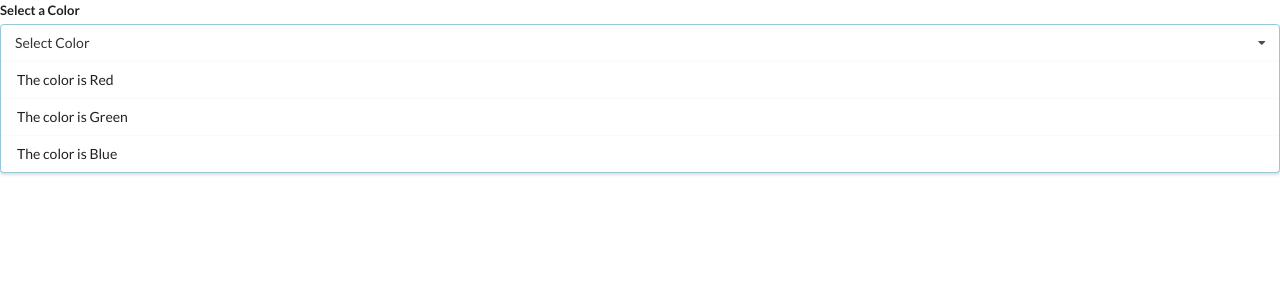
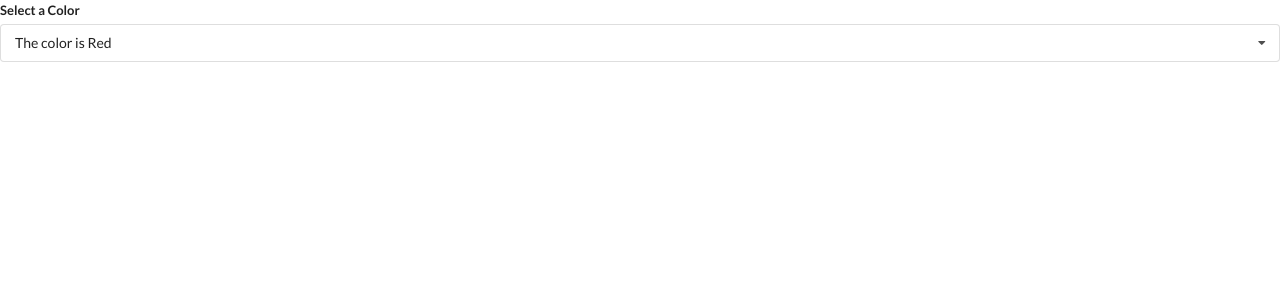
Before and after one commit to IchwanSetyawan/React-widgets, a React (Create React App) app: page / in a window 1280 px wide. Shown: the top 300 px of the page. Built offline with nearby package versions, Linux system fonts and the light colour scheme.

Commit message:
hidding and showing the option list

```diff
--- a/src/App.js
+++ b/src/App.js
@@ -1,4 +1,4 @@
-import React from 'react';
+import React, {useState} from 'react';
 import Accordion from './components/Accordion';
 import Search from './components/Search';
 import Dropdown from './components/Dropdown';
@@ -34,11 +34,17 @@
 ];
 
 const App = () => {
+  const [selected, setSelected] = useState(options[0])
+
+
+
   return (
     <div>
-      {/* <Search />       */}
-      <Dropdown options={options}/>
-      {/* <Accordion items={items}/> */}
+      <Dropdown
+        selected={selected}
+        onSelectedChange={setSelected}
+        options={options}
+      />
     </div>
   );
 };
--- a/src/components/Dropdown.js
+++ b/src/components/Dropdown.js
@@ -1,9 +1,19 @@
-import React from 'react';
+import React,{useState} from 'react';
 
-const Dropdown = ({options}) => {
+const Dropdown = ({options, selected, onSelectedChange }) => {
+
+    const [open, setOpen] = useState(false);
+
     const renderedOptions = options.map((option)=>{
+        if(option.value === selected.value){
+            return null
+        }
         return (
-            <div key={option.value} className="item">
+            <div
+                key={option.value}
+                className="item"
+                onClick={()=> onSelectedChange(option)}
+            >
                 {option.label}
             </div>
         )
@@ -12,10 +22,13 @@
         <div className="ui form">
             <div className="field">
                 <label className="label">Select a Color</label>
-                <div className="ui selection dropdown visible active">
+                <div
+                    onClick={()=>setOpen(!open)}
+                    className={`ui selection dropdown ${open? 'visible active': '' }`}
+                >
                     <i className="dropdown icon"></i>
-                    <div className="text">Select Color</div>
-                    <div className="menu visible transition">
+                    <div className="text">{selected.label}</div>
+                    <div className={`menu ${open ? 'visible transition': ''}`}>
                         {renderedOptions}
                     </div>
                 </div>
```
